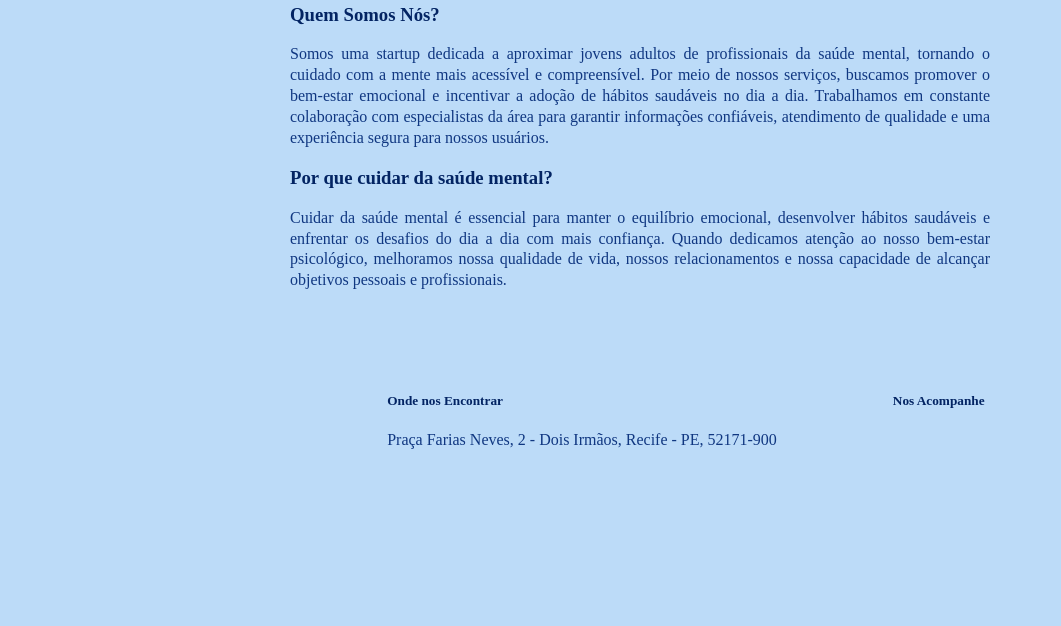
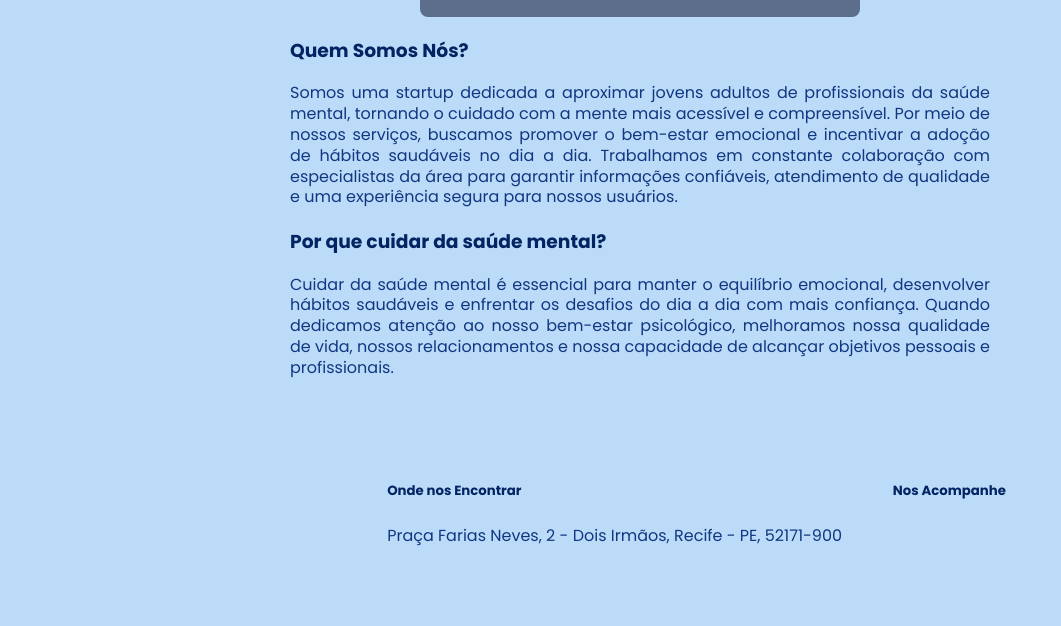
Before and after one commit to rhuangomes10/inner-house-desafio-seed, a website: page public/home/index.html in a window 1280 px wide. Shown: the part 174-800 px from the top of the page, without its empty margins (0-1061 px from the left). Drawn offline with Linux system fonts and the light colour scheme; files whose address does not match are found by name.

Commit message:
feat: adicionando fonte na tela principal

```diff
--- a/public/home/index.html
+++ b/public/home/index.html
@@ -4,6 +4,9 @@
     <meta charset="UTF-8" />
     <meta name="viewport" content="width=device-width, initial-scale=1.0" />
     <title>Tela Inicial - Inner House</title>
+    <link rel="preconnect" href="https://fonts.googleapis.com">
+    <link rel="preconnect" href="https://fonts.gstatic.com/" crossorigin>
+    <link href="https://fonts.googleapis.com/css2?family=Poppins:wght@400;600;700&display=swap" rel="stylesheet">
     <link rel="stylesheet" href="/home/style.css" />
   </head>
   <body>
@@ -37,15 +40,14 @@
       </div>
 
     </main>
-  </body>
     <footer>
       <div class="local">
         <h5>Onde nos Encontrar</h5>
         <p>Praça Farias Neves, 2 - Dois Irmãos, Recife - PE, 52171-900</p>
       </div>
-
       <div class="contato">
         <h5>Nos Acompanhe</h5>
       </div>
     </footer>
+  </body>
 </html>
--- a/public/home/style.css
+++ b/public/home/style.css
@@ -1,6 +1,7 @@
 /* Cor de fundo geral da página*/
 body {
     background-color: #BCDBF8;
+    font-family: Poppins, sans-serif;
 }
 
 /* Nome do site*/
```
Lines whose indentation alone changed are shown as unchanged.
